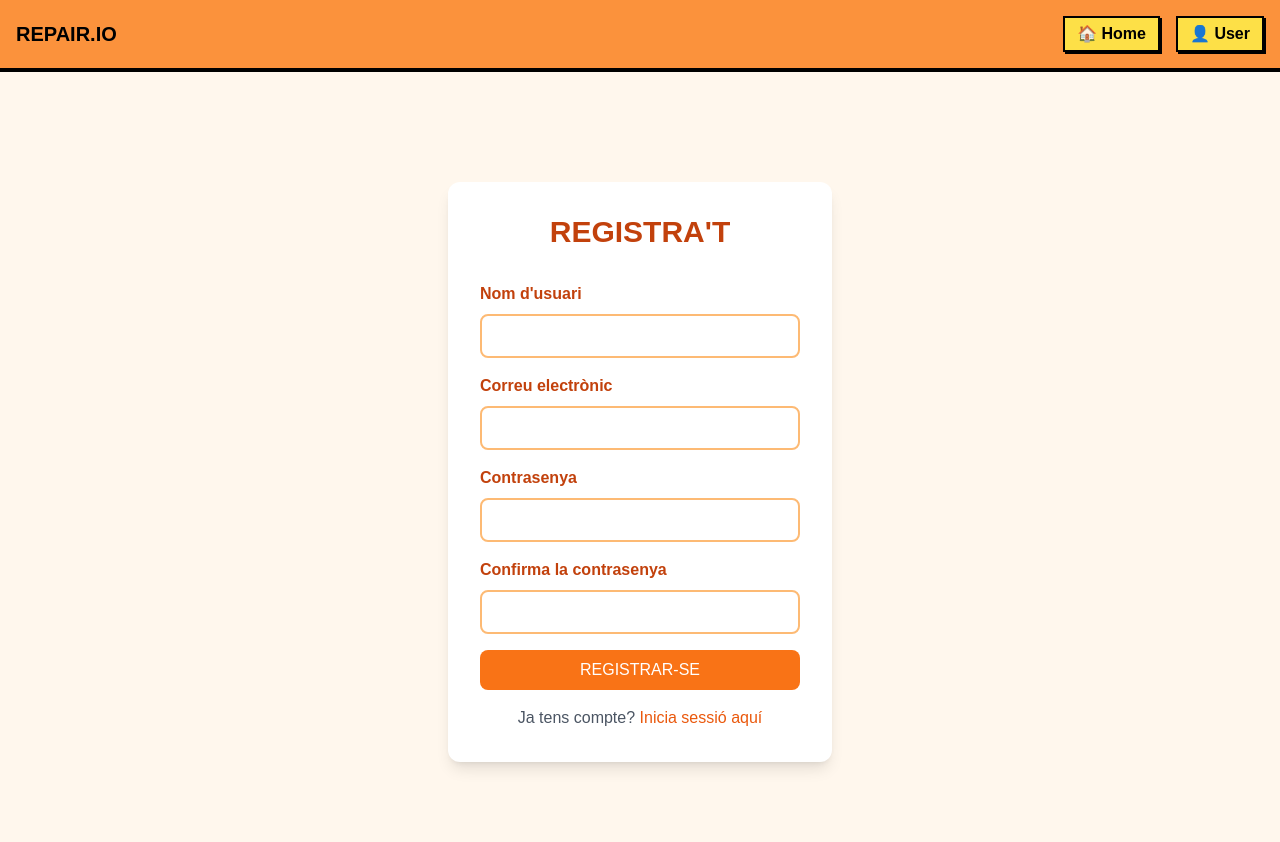
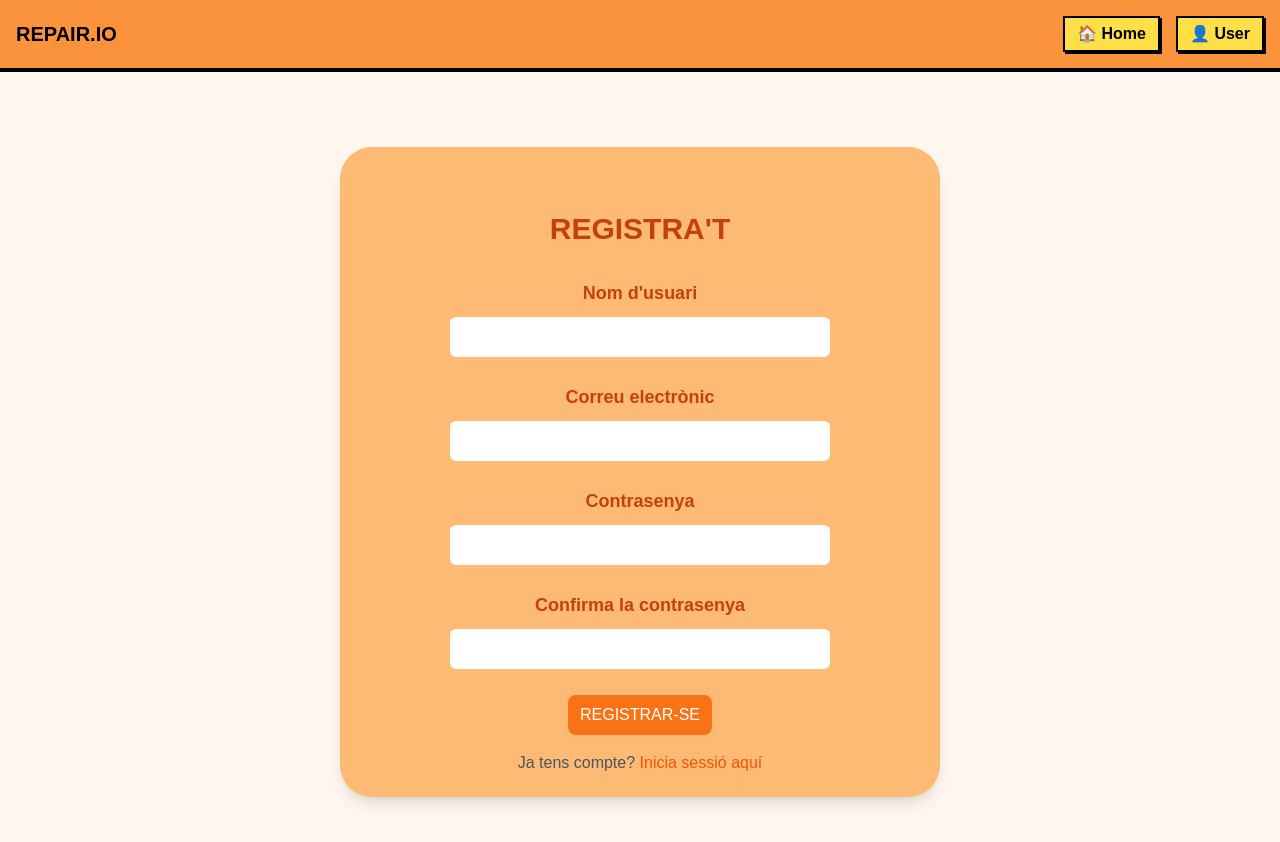
Before and after one commit to HikaruRyu/RepairIO1, a React (Vite) app: page /register in a window 1280 px wide. Shown: the top 842 px of the page. Built offline with nearby package versions, Linux system fonts and the light colour scheme; a web font is replaced by a local one.

Commit message:
Repair.IO v10

```diff
--- a/src/pages/public/Register.jsx
+++ b/src/pages/public/Register.jsx
@@ -79,64 +79,76 @@ const handleSubmit = async (e) => {
 
   return (
     <div className="min-h-screen bg-orange-50 flex items-center justify-center">
-      <div className="bg-white p-8 rounded-xl shadow-lg w-96">
-        <h2 className="text-3xl font-bold text-orange-700 text-center mb-8">REGISTRA'T</h2>
+      <div className="bg-orange-300 p-8 rounded-4xl shadow-lg w-[600px] h-[650px]">
+        <h2 className="text-3xl font-bold text-orange-700 text-center mt-8 mb-8">
+          REGISTRA'T
+        </h2>
 
-        <form onSubmit={handleSubmit} className="space-y-4">
-          <div>
-            <label className="block text-orange-700 font-bold mb-2">Nom d'usuari</label>
+        <form onSubmit={handleSubmit} className="space-y-6">
+          <div className="flex flex-col items-center">
+            <label className="text-orange-700 text-lg font-bold mb-2">
+              Nom d'usuari
+            </label>
             <input
               type="text"
               name="username"
               value={formData.username}
               onChange={handleChange}
-              className="w-full p-2 border-2 border-orange-300 rounded-lg focus:outline-none focus:border-orange-500"
+              className="w-96 p-2 border-2 border-orange-300 rounded-lg focus:outline-none focus:border-orange-500"
               required
             />
           </div>
 
-          <div>
-            <label className="block text-orange-700 font-bold mb-2">Correu electrònic</label>
+          <div className="flex flex-col items-center">
+            <label className="text-orange-700 text-lg font-bold mb-2">
+              Correu electrònic
+            </label>
             <input
               type="email"
               name="email"
               value={formData.email}
               onChange={handleChange}
-              className="w-full p-2 border-2 border-orange-300 rounded-lg focus:outline-none focus:border-orange-500"
+              className="w-96 p-2 border-2 border-orange-300 rounded-lg focus:outline-none focus:border-orange-500"
               required
             />
           </div>
 
-          <div>
-            <label className="block text-orange-700 font-bold mb-2">Contrasenya</label>
+          <div className="flex flex-col items-center">
+            <label className="text-orange-700 text-lg font-bold mb-2">
+              Contrasenya
+            </label>
             <input
               type="password"
               name="password"
               value={formData.password}
               onChange={handleChange}
-              className="w-full p-2 border-2 border-orange-300 rounded-lg focus:outline-none focus:border-orange-500"
+              className="w-96 p-2 border-2 border-orange-300 rounded-lg focus:outline-none focus:border-orange-500"
               required
             />
           </div>
 
-          <div>
-            <label className="block text-orange-700 font-bold mb-2">Confirma la contrasenya</label>
+          <div className="flex flex-col items-center">
+            <label className="text-orange-700 text-lg font-bold mb-2">
+              Confirma la contrasenya
+            </label>
             <input
               type="password"
               name="confirmPassword"
               value={formData.confirmPassword}
               onChange={handleChange}
-              className="w-full p-2 border-2 border-orange-300 rounded-lg focus:outline-none focus:border-orange-500"
+              className="w-96 p-2 border-2 border-orange-300 rounded-lg focus:outline-none focus:border-orange-500"
               required
             />
           </div>
+          <div className="flex flex-col items-center justify-center">
 
             <button
               type="submit"
-            className="w-full bg-orange-500 text-white py-2 rounded-lg hover:bg-orange-600 transition-colors"
+              className="w-36 bg-orange-500 text-white py-2 rounded-lg hover:bg-orange-600 transition-colors"
             >
               REGISTRAR-SE
             </button>
+          </div>
         </form>
 
         <p className="mt-4 text-center text-gray-600">
```
Also changed, not shown: 1 other file (tests, documents, lock files or other folders). Lines whose indentation alone changed are shown as unchanged.
